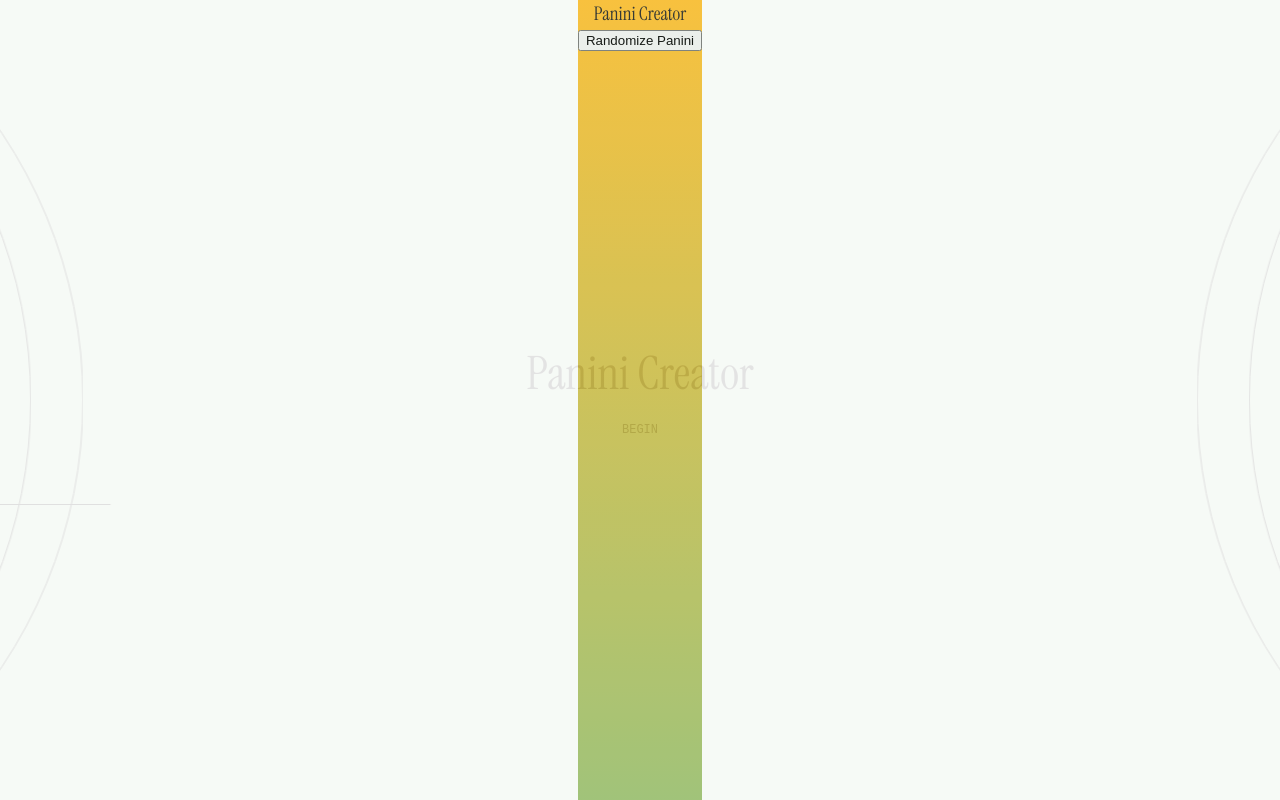
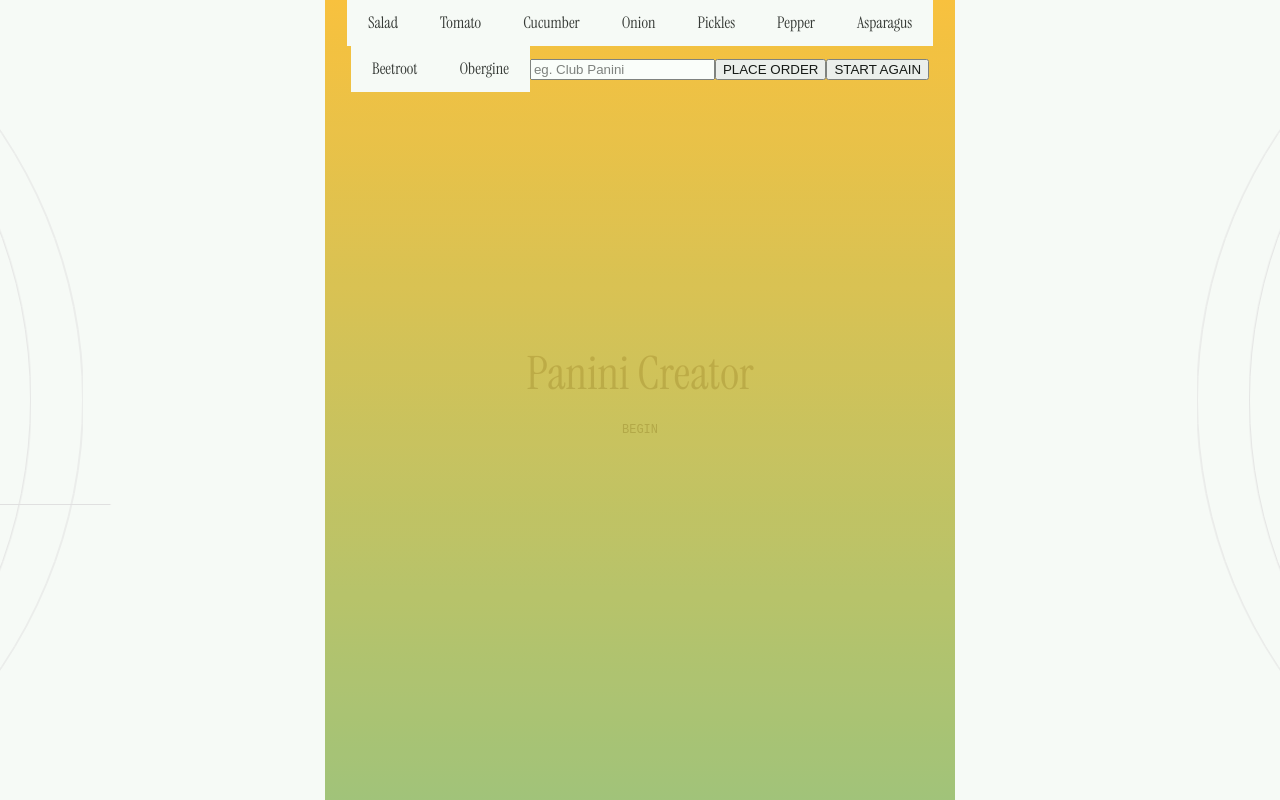
Before and after one commit to Wiecek-K/panini-creator, a React (Vite) app: page / in a window 1280 px wide. Both pictures are taken after a click on the button "BEGIN". Shown: the top 800 px of the page. Built offline with nearby package versions, Linux system fonts and the light colour scheme; a web font is replaced by a local one.

Commit message:
test whit smart components

```diff
--- a/src/App.tsx
+++ b/src/App.tsx
@@ -1,7 +1,7 @@
 import './App.css'
-import { useEffect, useState } from 'react'
+import { useState } from 'react'
 import { SplashScreen } from './components/SplashScreen/SplashScreen'
-import { Form } from './components/Form/Form'
+import { PaniniForm } from './components/PaniniForm/PaniniForm'
 
 function App() {
   const [isAppBegan, setIsAppBegan] = useState(false)
@@ -26,7 +26,7 @@ function App() {
             }}
             isClosing={isAppBegan}
           />
-          <Form isOpened={isAppBegan} endFormFnc={handleEndForm} />
+          <PaniniForm isOpened={isAppBegan} endFormFnc={handleEndForm} />
         </>
       )}
 
--- a/src/components/Form/Form.module.css
+++ b/src/components/Form/Form.module.css
@@ -1,6 +1,6 @@
 .formContainer {
   margin: auto;
-  max-width: 630px;
+  width: 630px;
   height: 1800px;
   opacity: 0;
   visibility: hidden;
@@ -19,3 +19,11 @@
   );
   display: block;
 }
+
+.formCard {
+  margin-bottom: 100px;
+}
+
+.slider {
+  width: 200px;
+}
--- a/src/components/Form/Form.tsx
+++ b/src/components/Form/Form.tsx
@@ -1,20 +1,30 @@
+import React, { ReactNode } from 'react'
+import { useForm, SubmitHandler, FieldValues } from 'react-hook-form'
 import styles from './Form.module.css'
+interface FormProps {
+  defaultValues?: FieldValues
+  children: ReactNode
+  onSubmit: SubmitHandler<FieldValues>
+}
+export const Form = ({ defaultValues, children, onSubmit }: FormProps) => {
+  const methods = useForm({ defaultValues })
+  const { handleSubmit } = methods
 
-interface FormProps {
-  isOpened?: boolean
-  endFormFnc: () => void
-}
-
-export const Form = ({ isOpened, endFormFnc }: FormProps) => {
   return (
-    <div className={`${styles.formContainer} ${isOpened ? styles.open : ''}`}>
-      <div className={styles.formHeaderBar}>
-        <h3>Panini Creator</h3>
-        <button> Randomize Panini</button>
-      </div>
-      <div className={styles.formCard}></div>
-      <div className={styles.formCard}></div>
-      <div className={styles.formCard}></div>
-    </div>
+    <form onSubmit={handleSubmit(onSubmit)}>
+      {React.Children.map(children, (child) => {
+        if (React.isValidElement(child) && child.props.name) {
+          return React.createElement(child.type, {
+            ...{
+              ...child.props,
+              register: methods.register,
+              key: child.props.name,
+            },
+          })
+        } else {
+          return child
+        }
+      })}
+    </form>
   )
 }
--- /dev/null
+++ b/src/components/Form/Multiselect/Multiselect.module.css
@@ -0,0 +1,17 @@
+.input {
+  width: 0;
+  height: 0;
+}
+.label {
+  padding: 10px 20px;
+  display: inline-flex;
+  justify-content: center;
+  align-items: center;
+  background: var(--Gray, #fbfbfb);
+  border: 0.5px solid transparent;
+}
+
+.input:checked + .label {
+  border-color: var(--Black, #000);
+  background: var(--White, #fff);
+}
--- /dev/null
+++ b/src/components/Form/Multiselect/Multiselect.tsx
@@ -0,0 +1,32 @@
+import { InputHTMLAttributes } from 'react'
+import { UseFormRegister, FieldValues } from 'react-hook-form'
+
+import { capitalizeFirstLetter } from '../../../utils/capitalizeFirstLetter'
+import styles from './Multiselect.module.css'
+
+interface MultiselectProps extends InputHTMLAttributes<HTMLInputElement> {
+  register?: UseFormRegister<FieldValues>
+  groupName: string
+}
+
+export const Multiselect = ({
+  register,
+  groupName,
+  name,
+  ...rest
+}: MultiselectProps) => {
+  return name && register ? (
+    <>
+      <input
+        className={styles.input}
+        type="checkbox"
+        id={name}
+        {...register(`${groupName}.${name}`)}
+        {...rest}
+      />
+      <label className={styles.label} htmlFor={name}>
+        {capitalizeFirstLetter(name)}
+      </label>
+    </>
+  ) : null
+}
--- /dev/null
+++ b/src/components/PaniniForm/PaniniForm.module.css
@@ -0,0 +1,21 @@
+.formContainer {
+    margin: auto;
+    width: 630px;
+    height: 1800px;
+    opacity: 0;
+    visibility: hidden;
+    display: none;
+    transition: opacity 3s;
+  }
+  .open {
+    opacity: 1;
+    visibility: visible;
+
+    background: rgb(34, 193, 195);
+    background: linear-gradient(
+      0deg,
+      rgba(34, 193, 195, 1) 0%,
+      rgba(253, 187, 45, 1) 100%
+    );
+    display: block;
+  }
--- /dev/null
+++ b/src/components/PaniniForm/PaniniForm.tsx
@@ -0,0 +1,39 @@
+import { FieldValues, useForm } from 'react-hook-form'
+import { Form } from '../Form/Form'
+import { Multiselect } from '../Form/Multiselect/Multiselect'
+import styles from './PaniniForm.module.css'
+
+import { vegetableVariant } from '../../data/vegetable'
+interface PaniniFormProps {
+  isOpened?: boolean
+  endFormFnc: () => void
+}
+
+export const PaniniForm = ({ isOpened }: PaniniFormProps) => {
+  const onSubmit = (data: FieldValues) => console.log(data)
+  const {
+    register,
+    // watch,
+  } = useForm()
+  return (
+    <div className={`${styles.formContainer} ${isOpened ? styles.open : ''}`}>
+      <Form onSubmit={onSubmit}>
+        {vegetableVariant.map((vegetable) => (
+          <Multiselect
+            groupName="vegetableVariant"
+            name={vegetable}
+            key={`vegetableVariant.${vegetable}`}
+          />
+        ))}
+        <input placeholder="eg. Club Panini" {...register(`name`)} />
+        <button type="submit">PLACE ORDER</button>
+        <button type="reset">START AGAIN</button>
+        {/* <Multiselect groupName="vegetables" name="onion" />
+        <Multiselect groupName="vegetables" name="tomato" /> */}
+        {/* <Select name="gender" options={['female', 'male', 'other']} /> */}
+
+        {/* <Input type="submit" value="Submit" /> */}
+      </Form>
+    </div>
+  )
+}
--- /dev/null
+++ b/src/utils/capitalizeFirstLetter.tsx
@@ -0,0 +1,2 @@
+export const capitalizeFirstLetter = (text: string) =>
+  text.charAt(0).toUpperCase() + text.slice(1).toLocaleLowerCase()
```
Also changed, not shown: package.json (+6 -1 lines), src/components/Form/Form copy.tsx (added, +139 -0 lines), src/data/vegetable.ts (renamed from src/data/vegetable.js), 1 other file (tests, documents, lock files or other folders).
